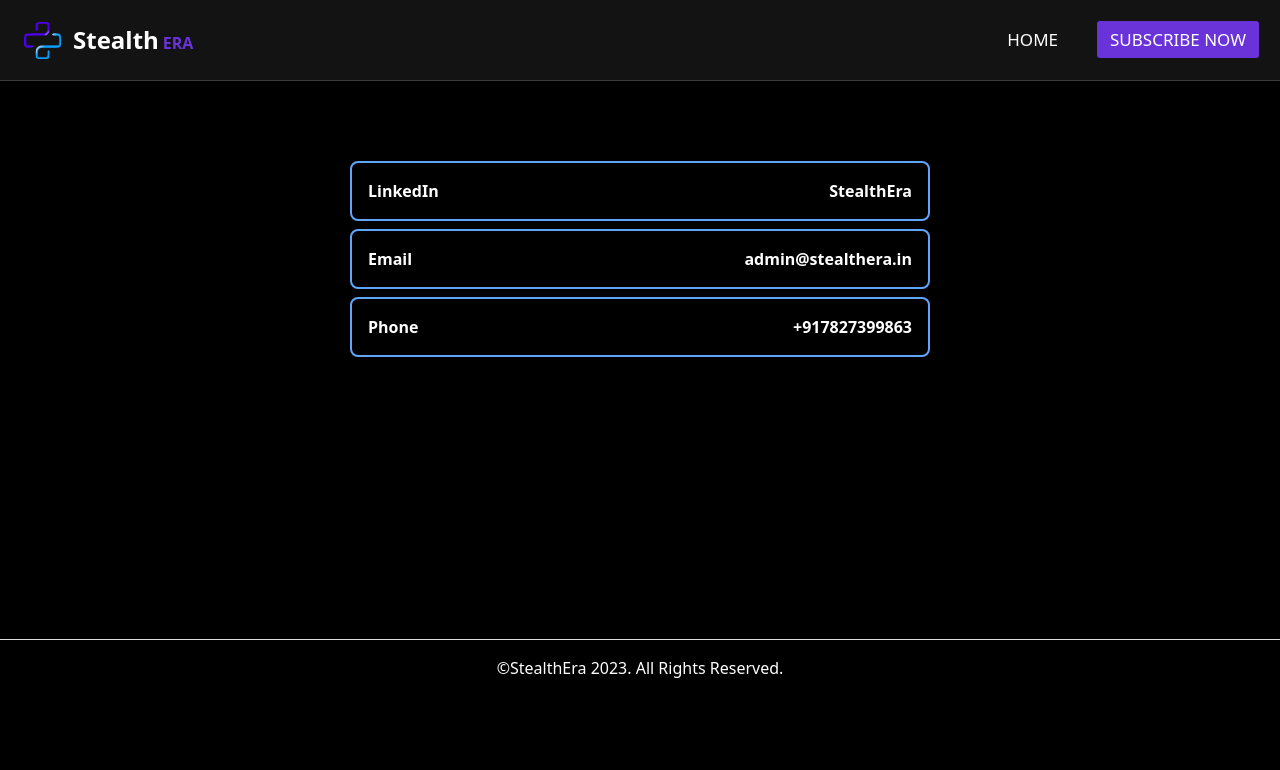
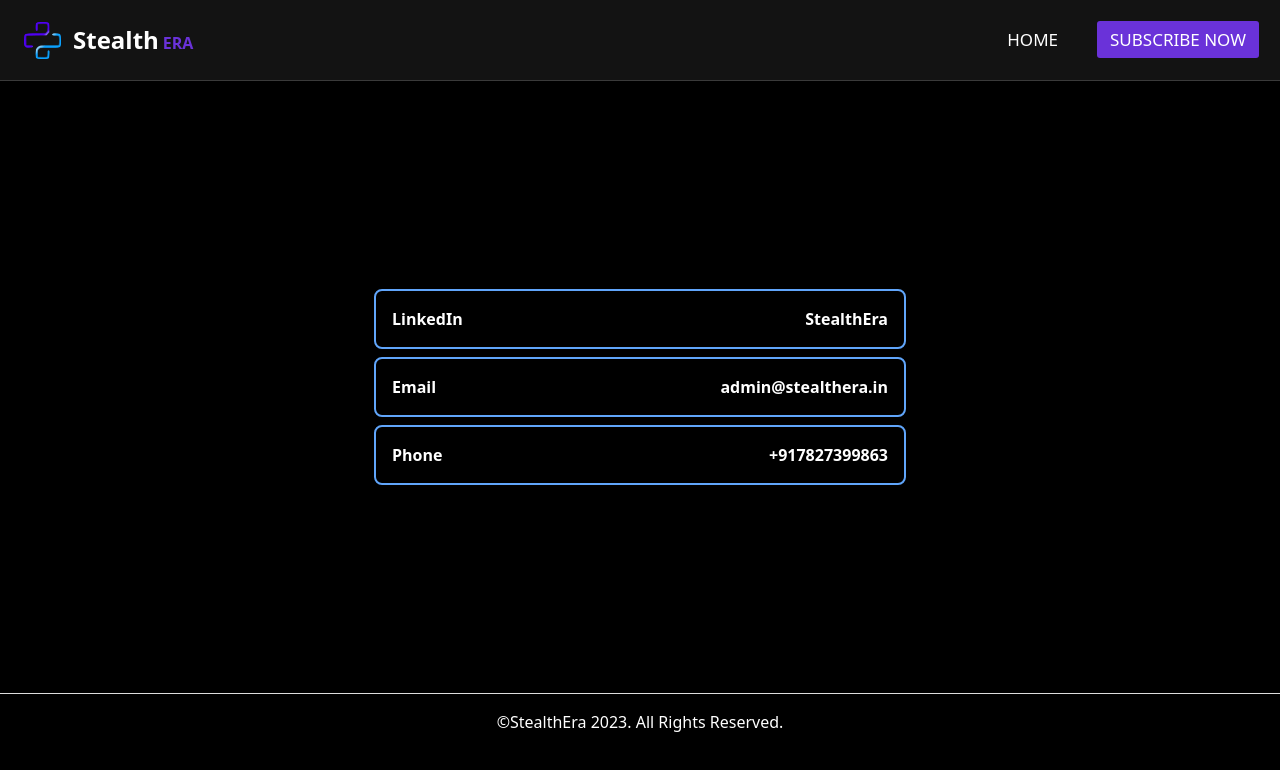
Before and after one commit to cspankajlamba/stealthera, a Next.js app: page /contact in a window 1280 px wide. Shown: the top 770 px of the page. Built offline with nearby package versions, Linux system fonts and the light colour scheme.

Commit message:
modified:   app/globals.css

```diff
--- a/app/globals.css
+++ b/app/globals.css
@@ -120,22 +120,22 @@
 
 /* WEbsite Main Content Area Starts Here */
 .main {
-    padding: auto 3rem;
+    padding:8rem 3rem;
     display: flex;
     max-width: 100%;
-    overflow: hidden;
+    /* overflow: hidden; */
     margin: 3rem;
     flex-direction: column;
     justify-content: flex-start;
-    height: calc(40dvw - 50px);
+    /* height: calc(40dvw - 50px); */
 }
 
 /* Website Footer Area Starts here */
 .footer {
     width: 100%;
     padding: 1rem;
-    position: sticky;
-    bottom: 0;
+    /* position: sticky;
+    bottom: 0; */
     border-top: .07rem solid #ddd;
     box-shadow: 0 -1px 15px rgba(0, 0, 0, 0.034);
     text-align: center;
@@ -149,9 +149,41 @@
 
 
 /* For Mobile Phones Portrait or Landscape View */
+@media (max-width: 1080px){
+    .main{
+        padding: 3rem;
+    }
+    .comingSoon{
+        font-size: 4rem;
+        gap: 4rem;
+        font-weight:bolder;
+    }
+    .heroSec {
+        .subSec {
+
+            &:first-child {
+
+                h1 {
+                    font-size: 1rem;
+                    & span {
+                        font-size: 3rem;
+                    }
+                }
+            }
+        }
+    }
+}
+@media (max-width: 768px) {
+
+    .comingSoon{
+        font-size: 2rem;
+        gap: 3rem;
+    }
+}
 @media (max-width: 640px) {
     .comingSoon{
         font-size: 2.5rem;
+        gap: 3rem;
         font-weight:bolder;
     }
     .main {
```
